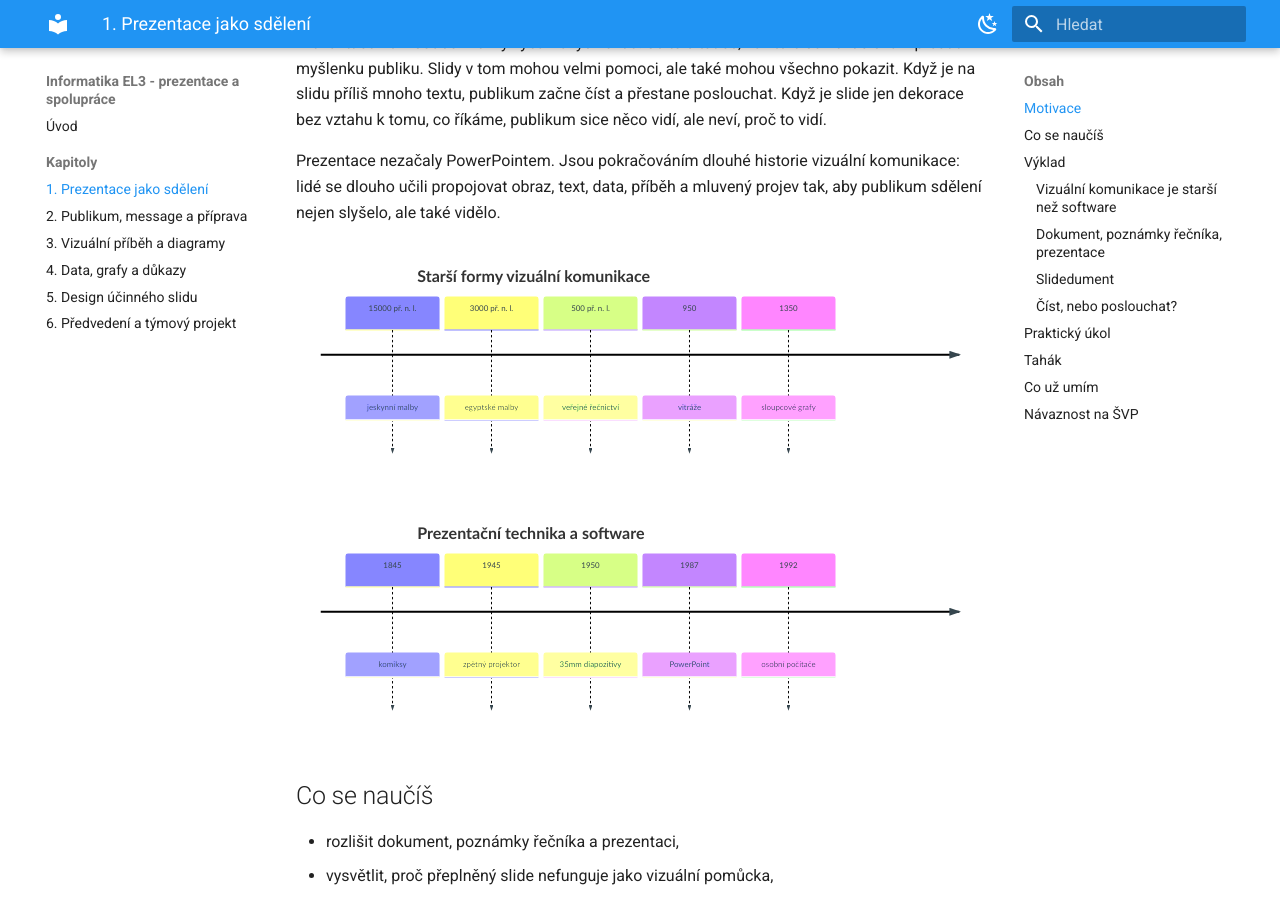
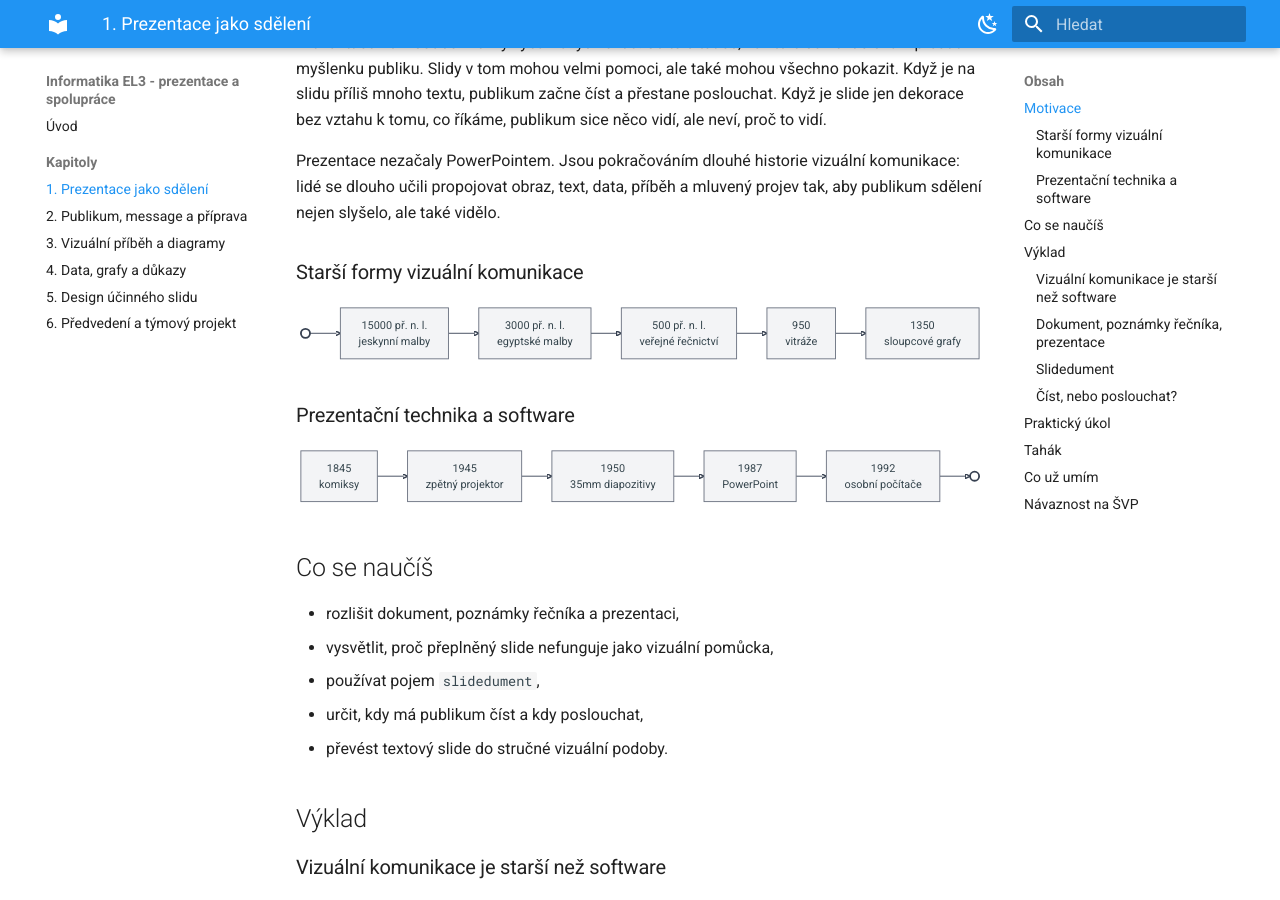
Before and after one commit to faitjaroslav-byte/informatika_EL3, an MkDocs documentation site: the page built from docs/cs/01-prezentace-jako-sdeleni.md, in a window 1280 px wide and 900 px high, scrolled down 383 px. Built offline with MkDocs 1.6.1 and Material for MkDocs 9.7.7, drawn with Linux system fonts in a browser that asks for light colours; part of the change alters nothing that is shown.

````diff
--- a/docs/cs/01-prezentace-jako-sdeleni.md
+++ b/docs/cs/01-prezentace-jako-sdeleni.md
@@ -11,24 +11,33 @@ Prezentace není soubor hezky vybarvených slidů. Je to situace, ve které se n
 
 Prezentace nezačaly PowerPointem. Jsou pokračováním dlouhé historie vizuální komunikace: lidé se dlouho učili propojovat obraz, text, data, příběh a mluvený projev tak, aby publikum sdělení nejen slyšelo, ale také vidělo.
 
+### Starší formy vizuální komunikace
+
 ```mermaid
-timeline
-    title Starší formy vizuální komunikace
-    15000 př. n. l. : jeskynní malby
-    3000 př. n. l. : egyptské malby
-    500 př. n. l. : veřejné řečnictví
-    950 : vitráže
-    1350 : sloupcové grafy
+flowchart LR
+    S(( )) --> A["15000 př. n. l.<br>jeskynní malby"] --> B["3000 př. n. l.<br>egyptské malby"]
+    B --> C["500 př. n. l.<br>veřejné řečnictví"] --> D["950<br>vitráže"]
+    D --> E["1350<br>sloupcové grafy"]
+
+    classDef event fill:#f3f4f6,stroke:#6b7280,stroke-width:1.5px,color:#111827,font-size:18px;
+    classDef marker fill:#ffffff,stroke:#374151,stroke-width:3px,color:#374151;
+    class A,B,C,D,E event;
+    class S marker;
+    linkStyle default stroke:#6b7280,stroke-width:2px;
 ```
 
+### Prezentační technika a software
+
 ```mermaid
-timeline
-    title Prezentační technika a software
-    1845 : komiksy
-    1945 : zpětný projektor
-    1950 : 35mm diapozitivy
-    1987 : PowerPoint
-    1992 : osobní počítače
+flowchart LR
+    F["1845<br>komiksy"] --> G["1945<br>zpětný projektor"] --> H["1950<br>35mm diapozitivy"]
+    H --> I["1987<br>PowerPoint"] --> J["1992<br>osobní počítače"] --> K(( ))
+
+    classDef event fill:#f3f4f6,stroke:#6b7280,stroke-width:1.5px,color:#111827,font-size:18px;
+    classDef marker fill:#ffffff,stroke:#374151,stroke-width:3px,color:#374151;
+    class F,G,H,I,J event;
+    class K marker;
+    linkStyle default stroke:#6b7280,stroke-width:2px;
 ```
 
 ## Co se naučíš
````
